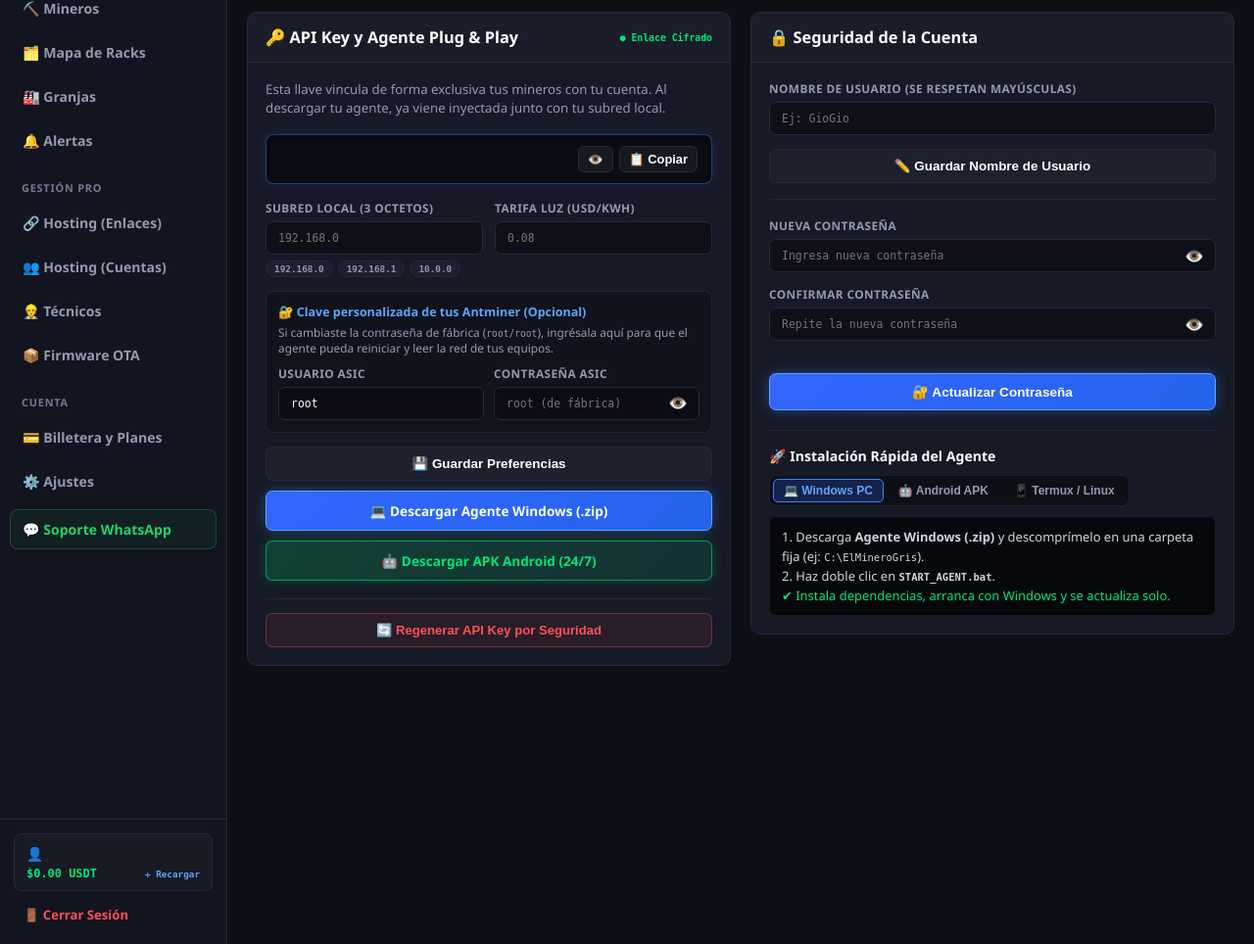
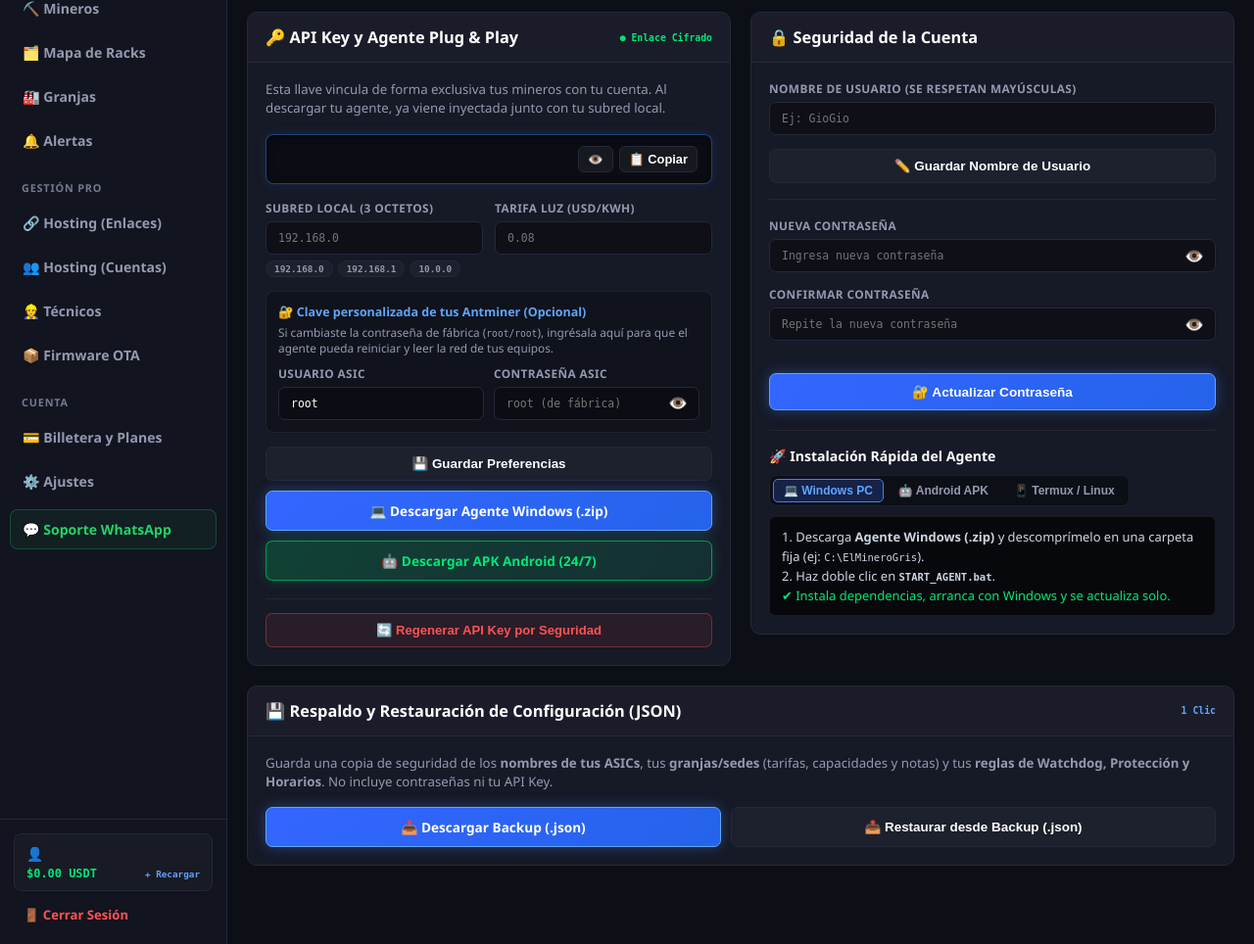
Before and after one commit to elminerogris/antminer-panel, a Flask app: template templates/ajustes.html in a window 1280 px wide. Shown: the part 173-1137 px from the top of the page at 98% size. Run offline with Flask 3, Linux system fonts and the light colour scheme; the template is opened without the code that fills it, so the values that code supplies are empty; some libraries are stand-ins or nearby versions.

Commit message:
Update ajustes.html

```diff
--- a/templates/ajustes.html
+++ b/templates/ajustes.html
@@ -353,6 +353,17 @@
         min-height: 15px;
     }
 
+    .backup-status-msg {
+        margin-top: 12px;
+        font-size: 0.82em;
+        font-family: monospace;
+        display: none;
+        padding: 9px 12px;
+        border-radius: 6px;
+        background: rgba(10, 12, 18, 0.65);
+        border: 1px solid var(--border-color);
+    }
+
     .settings-toast {
         position: fixed;
         bottom: 22px;
@@ -538,6 +549,25 @@
     </div>
 </div>
 
+<!-- TARJETA 3: RESPALDO Y RESTAURACIÓN EN JSON -->
+<div class="card-pro" style="margin-top: 20px;">
+    <div class="card-pro-header">
+        <span>💾 Respaldo y Restauración de Configuración (JSON)</span>
+        <span style="font-size:0.74em; color:#60a5fa; font-family:monospace;">1 Clic</span>
+    </div>
+    <div class="card-pro-body">
+        <div class="panel-sub">
+            Guarda una copia de seguridad de los <b>nombres de tus ASICs</b>, tus <b>granjas/sedes</b> (tarifas, capacidades y notas) y tus <b>reglas de Watchdog, Protección y Horarios</b>. No incluye contraseñas ni tu API Key.
+        </div>
+        <div class="btn-row">
+            <a href="/api/ajustes/exportar_backup" class="btn-main-pro">📥 Descargar Backup (.json)</a>
+            <button type="button" class="btn-outline-pro" onclick="document.getElementById('inputBackupJson').click()">📤 Restaurar desde Backup (.json)</button>
+            <input type="file" id="inputBackupJson" accept=".json,application/json" style="display:none;" onchange="subirBackupJson(this)">
+        </div>
+        <div id="backupStatusMsg" class="backup-status-msg"></div>
+    </div>
+</div>
+
 <script>
     let apiKeyOculta = false;
 
@@ -612,5 +642,58 @@
         document.getElementById('gpanel-android').style.display = (so === 'android') ? 'block' : 'none';
         document.getElementById('gpanel-linux').style.display = (so === 'linux') ? 'block' : 'none';
     }
+
+    function subirBackupJson(inputEl) {
+        const file = inputEl.files && inputEl.files[0];
+        if (!file) return;
+        const statusEl = document.getElementById('backupStatusMsg');
+
+        if (!confirm('¿Restaurar los nombres de ASICs, granjas y reglas desde este archivo Backup?')) {
+            inputEl.value = '';
+            return;
+        }
+
+        const reader = new FileReader();
+        reader.onload = function(ev) {
+            let parsed = null;
+            try {
+                parsed = JSON.parse(ev.target.result);
+            } catch (e) {
+                statusEl.style.display = 'block';
+                statusEl.style.color = '#ff5252';
+                statusEl.innerText = '❌ El archivo seleccionado no es un JSON válido.';
+                inputEl.value = '';
+                return;
+            }
+
+            statusEl.style.display = 'block';
+            statusEl.style.color = '#38bdf8';
+            statusEl.innerText = '⏳ Restaurando configuración...';
+
+            fetch('/api/ajustes/importar_backup', {
+                method: 'POST',
+                headers: { 'Content-Type': 'application/json' },
+                body: JSON.stringify(parsed)
+            })
+            .then(r => r.json())
+            .then(d => {
+                inputEl.value = '';
+                if (d.status === 'ok') {
+                    statusEl.style.color = '#00e676';
+                    statusEl.innerText = `✅ Backup restaurado: ${d.granjas} granja(s), ${d.nombres} nombre(s) de mineros y reglas aplicadas.`;
+                    mostrarToastAjustes('Respaldo restaurado correctamente');
+                } else {
+                    statusEl.style.color = '#ff5252';
+                    statusEl.innerText = '❌ ' + (d.msg || 'No se pudo restaurar el backup.');
+                }
+            })
+            .catch(() => {
+                inputEl.value = '';
+                statusEl.style.color = '#ff5252';
+                statusEl.innerText = '❌ Error de conexión al restaurar el backup.';
+            });
+        };
+        reader.readAsText(file);
+    }
 </script>
 {% endblock %}
```
